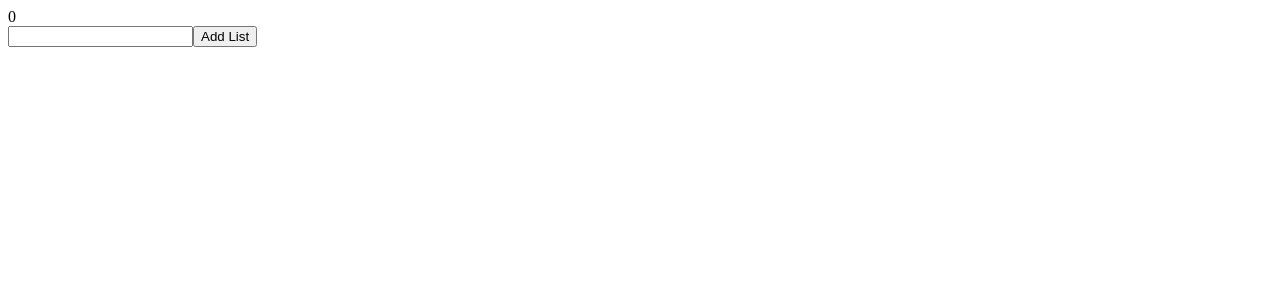
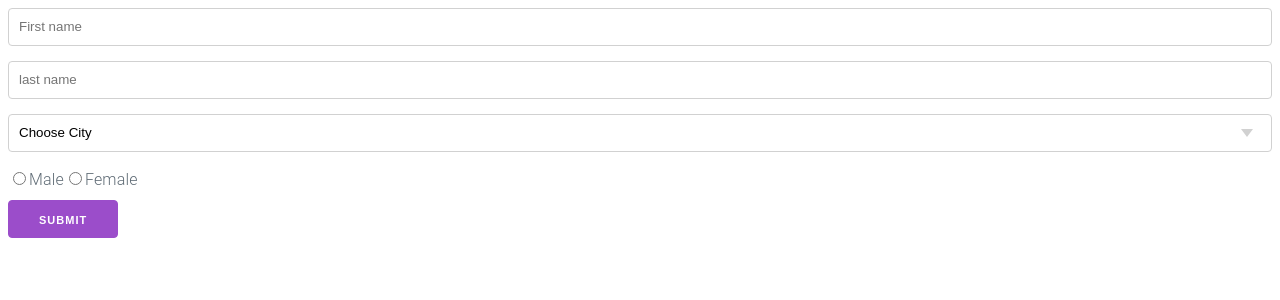
Before and after one commit to Pothe/ReactFundation, a React (Vite) app in the folder vite-project/: page / in a window 1280 px wide. Shown: the top 300 px of the page. Built offline with nearby package versions, Linux system fonts and the light colour scheme.

Commit message:
milligram css and form

```diff
--- a/vite-project/package.json
+++ b/vite-project/package.json
@@ -10,6 +10,7 @@
     "preview": "vite preview"
   },
   "dependencies": {
+    "milligram": "^1.4.1",
     "react": "^19.1.0",
     "react-dom": "^19.1.0",
     "react-router-dom": "^7.8.0"
--- a/vite-project/src/App.jsx
+++ b/vite-project/src/App.jsx
@@ -1,44 +1,23 @@
-import React, { useRef, useState } from 'react'
+import React from 'react'
 
 function App() {
-  const [list,setlist] =useState([])
-  const [iterm,setiterm] = useState("")
-  const input = useRef()
-  const Addlist =()=>{
-    list.push(iterm)
-    setlist([...list])
-    setiterm('')
-    input.current.focus()
-
-
-  }
-  const HandleRemove=(i)=>{
-    list.splice(i,1)
-    setlist([...list])
-    console.log(list)
-  }
   return (
     <div>
-    <div>{list.length}</div>
-    <input ref={input} type="text" value={iterm} onChange={(e)=>setiterm(e.target.value)} />
-    <button onClick={Addlist}>Add List</button>
-    <table>
-      <tbody>
-        {
-          list.length!==0? list.map((itermlist,i)=>{
-            return(
-          <tr key={i}>
-            <td>{itermlist}</td>
-            <td><button onClick={()=>HandleRemove(i)}>Remove</button></td>
-          </tr>
-            )
-          }):(null)
+      <form >
+        <input type="text" placeholder='First name' />
+        <input type="text" placeholder='last name' />
+        <select >
+          <option value="unknow">Choose City</option>
+          <option value="phnom penh">phnom penh</option>
+          <option value="shv">Sihanoukville</option>
+          <option value="kampot">Kampot</option>
 
-        }
-
-      </tbody>
-    </table>
-
+        </select>
+           <input type="radio" name="Female" id="" />Male
+        <input type="radio" name="Female" id="" />Female
+        <br></br>
+        <button type="submit">Submit</button>
+      </form>
     </div>
   )
 }
--- a/vite-project/src/main.jsx
+++ b/vite-project/src/main.jsx
@@ -1,5 +1,6 @@
 import { StrictMode } from 'react'
 import { createRoot } from 'react-dom/client'
+import 'milligram/dist/milligram.css'
 
 import App from './App.jsx'
 
```
Also changed, not shown: vite-project/src/save/todolist.txt (added), 1 other file (tests, documents, lock files or other folders).
